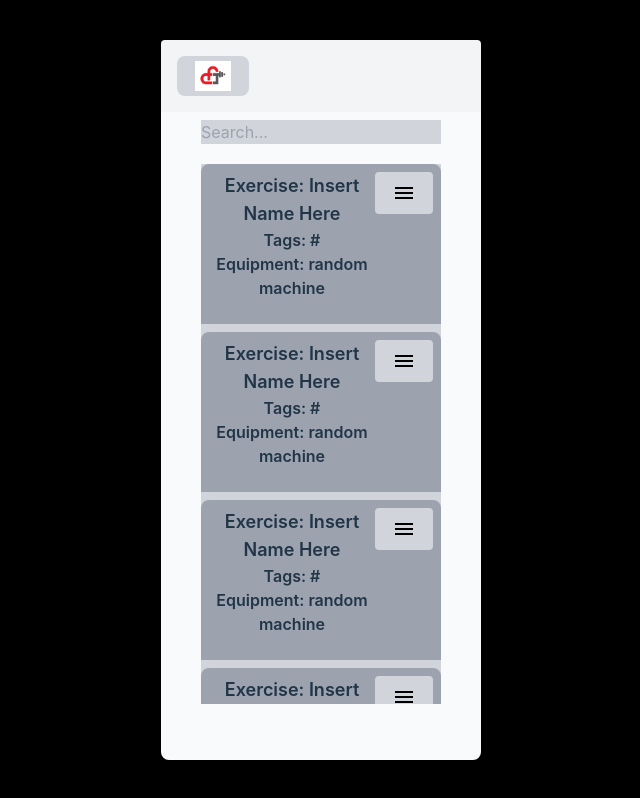
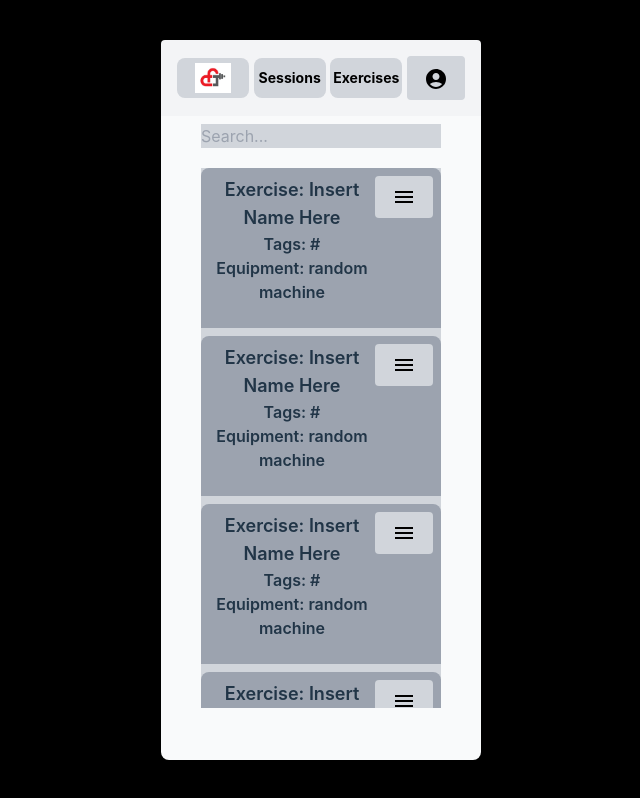
Before and after one commit to JoshuaW13/ConceptFitness, a React (Vite) app in the folder conceptFitness/: page /exerciseLogs in a window 1280 px wide. Shown: the whole page, without its empty margins (319-959 px from the left). Built offline with nearby package versions, Linux system fonts and the light colour scheme.

Commit message:
Fixed lognavbar for exercise log

```diff
--- a/conceptFitness/src/components/CatalogueDrawerContent.jsx
+++ b/conceptFitness/src/components/CatalogueDrawerContent.jsx
@@ -19,7 +19,9 @@ function CatalogueDrawerContent() {
   return (
     <div className="p-3">
       <div className="flex flex-row justify-between m-2">
-        <input type="text" className="w-[80%] h-8 text-black bg-gray-300 p-2" placeholder="Program Name" />
+        <button type="text" className="w-[80%] h-8 text-black bg-gray-300 pl-2 text-left text-lg">
+          Program Name
+        </button>
         <button className='w-[11%] bg-gray-300'>
           <img src={EditIcon} alt="" className="p-1" />
         </button>
--- a/conceptFitness/src/components/ExerciseInfoHeader.jsx
+++ b/conceptFitness/src/components/ExerciseInfoHeader.jsx
@@ -12,8 +12,12 @@ const [isPopupVisible, setIsPopupVisible] = useState(false);
       <div className='flex items-center flex-col justify-betweenvp-2 rounded-lg'onClick={onClick}>
           <p className='text-lg rounded-t-lg'>Exercise: Random Exercise</p>
           <p className='text-base'>Equipment: Random Machine</p>
-
       </div>
+      <button
+        className="text-black bg-gray-300 hover:bg-gray-400 px-1 py-1 w-9 text-center rounded transition duration-200 focus:outline-none"
+        >
+        +
+      </button>
       <button
         className="flex items-center text-black bg-gray-300 hover:bg-gray-400 px-1 py-1 rounded transition duration-200 focus:outline-none"
         onClick={() => setIsPopupVisible(!isPopupVisible)}
--- a/conceptFitness/src/pages/ExerciseLogs.jsx
+++ b/conceptFitness/src/pages/ExerciseLogs.jsx
@@ -5,6 +5,7 @@ import HomeButton from '../components/HomeButton';
 import ExerciseDataHeader from '../components/ExerciseDataHeader';
 import DropDown from '../components/DropDown';
 import ExerciseData from '../components/ExerciseData'
+import LogNavbar from '../components/LogNavBar';
 
 function ExerciseLogs() {
 
@@ -22,7 +23,7 @@ function ExerciseLogs() {
 
     return (
         <div className='w-full h-full flex flex-col items-center gap-2'>
-            <NavBar FirstButton={HomeButton} />
+            <LogNavbar></LogNavbar>
             <div className='bg-black w-[75%] rounded-lg'>
                 <input type="text" placeholder='Search...' className='text-black bg-gray-300 w-full' />
             </div>
```
Also changed, not shown: conceptFitness/src/components/LogNavBar.jsx (+4 -5 lines). Lines whose indentation alone changed are shown as unchanged.
